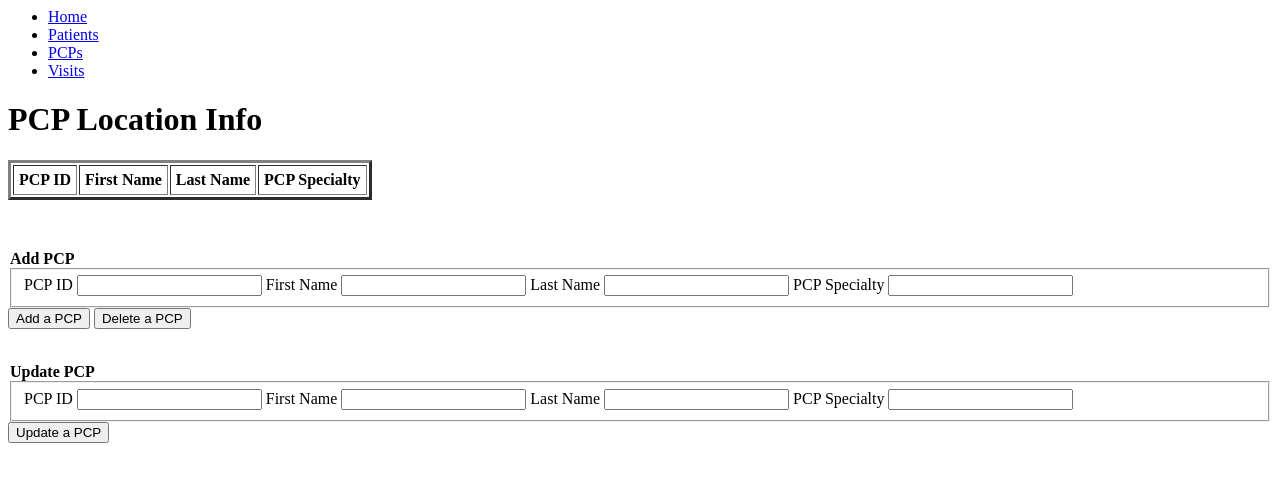
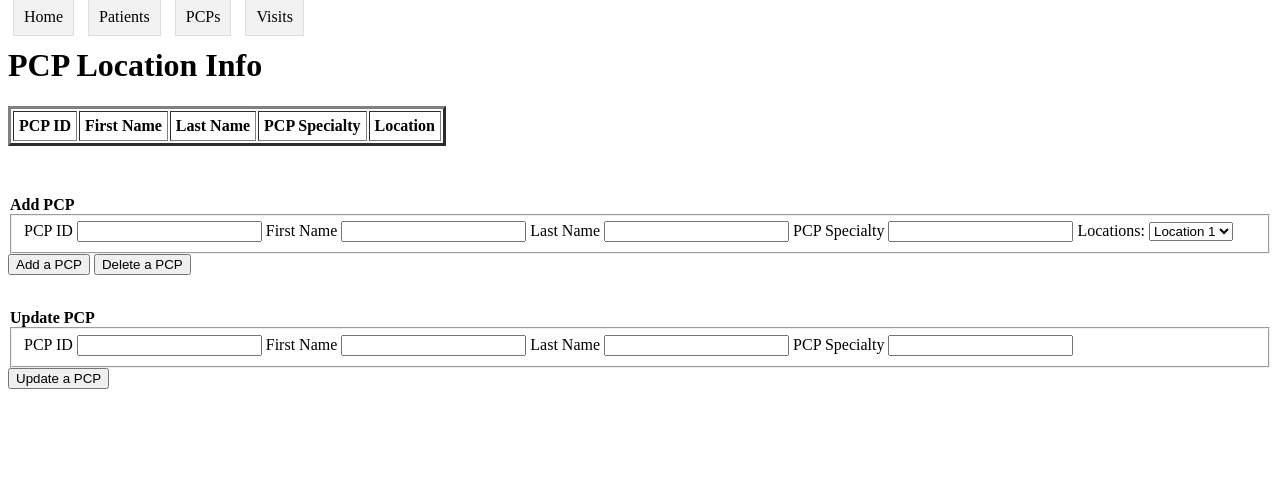
Before and after one commit to khuynh2002/CS340_GroupProject, a website: page pcps.html in a window 1280 px wide. Drawn offline with Linux system fonts and the light colour scheme.

Commit message:
updated htmls for step 3 draft

```diff
--- a/pcps.html
+++ b/pcps.html
@@ -1,17 +1,32 @@
 <html>
-<head>
-<title>Primary Care Organizer</title>
+  <head>
+    <title>Dashboard</title>
+    <style>
+        .tab {
+            padding: 10px;
+            margin: 5px;
+            background-color: #f2f2f2;
+            border: 1px solid #ddd;
+            cursor: pointer;
+            text-decoration: none;
+            color: black;
+        }
+
+        .tab:hover {
+            background-color: #ddd;
+        }
+    </style>
 </head>
+<body>
+    <div class="tabs">
+        <a href="index.html" class="tab">Home</a>
+        <a href="patients.html" class="tab">Patients</a>
+        <a href="pcps.html" class="tab">PCPs</a>
+        <a href="visits.html" class="tab">Visits</a>
+    </div>
+</body>
 
 <body>
-  <nav>
-    <ul>
-        <li><a href="index.html">Home</a></li>
-        <li><a href="patients.html">Patients</a></li>
-        <li><a href="pcps.html">PCPs</a></li>
-        <li><a href="visits.html">Visits</a></li>
-    </ul>
-  </nav>
 <h1>PCP Location Info</h1>
 
 <table border="3" cellpadding="5">
@@ -20,6 +35,7 @@
     <th>First Name</th>
     <th>Last Name</th>
     <th>PCP Specialty</th>
+    <th>Location</th>
   </tr>
 </table>
 <p>&nbsp;</p>
@@ -31,7 +47,13 @@
             <label> PCP ID </label> <input type="text" name="firstName">
             <label> First Name </label> <input type="text" name="lastName">
             <label> Last Name </label> <input type="text" name="dateOfBirth">
-            <label> PCP Specialty </label> <input type="text" name="sex">
+            <label> PCP Specialty </label> <input type="text" name="pcp">
+            <label for="locations">Locations: </label>
+            <select id="locations" name="locations">
+              <option value="location1">Location 1</option>
+              <option value="location2">Location 2</option>
+              <option value="location3">Location 3</option>
+          </select>
           </fieldset>
           <input class="btn" type="submit" id="addPCP" value="Add a PCP">
           <input class="btn" type="button" value="Delete a PCP">
```
Also changed, not shown: index.html (added, +39 -0 lines), locations.html (+24 -11 lines), patients.html (+25 -10 lines), visits.html (+25 -10 lines).
